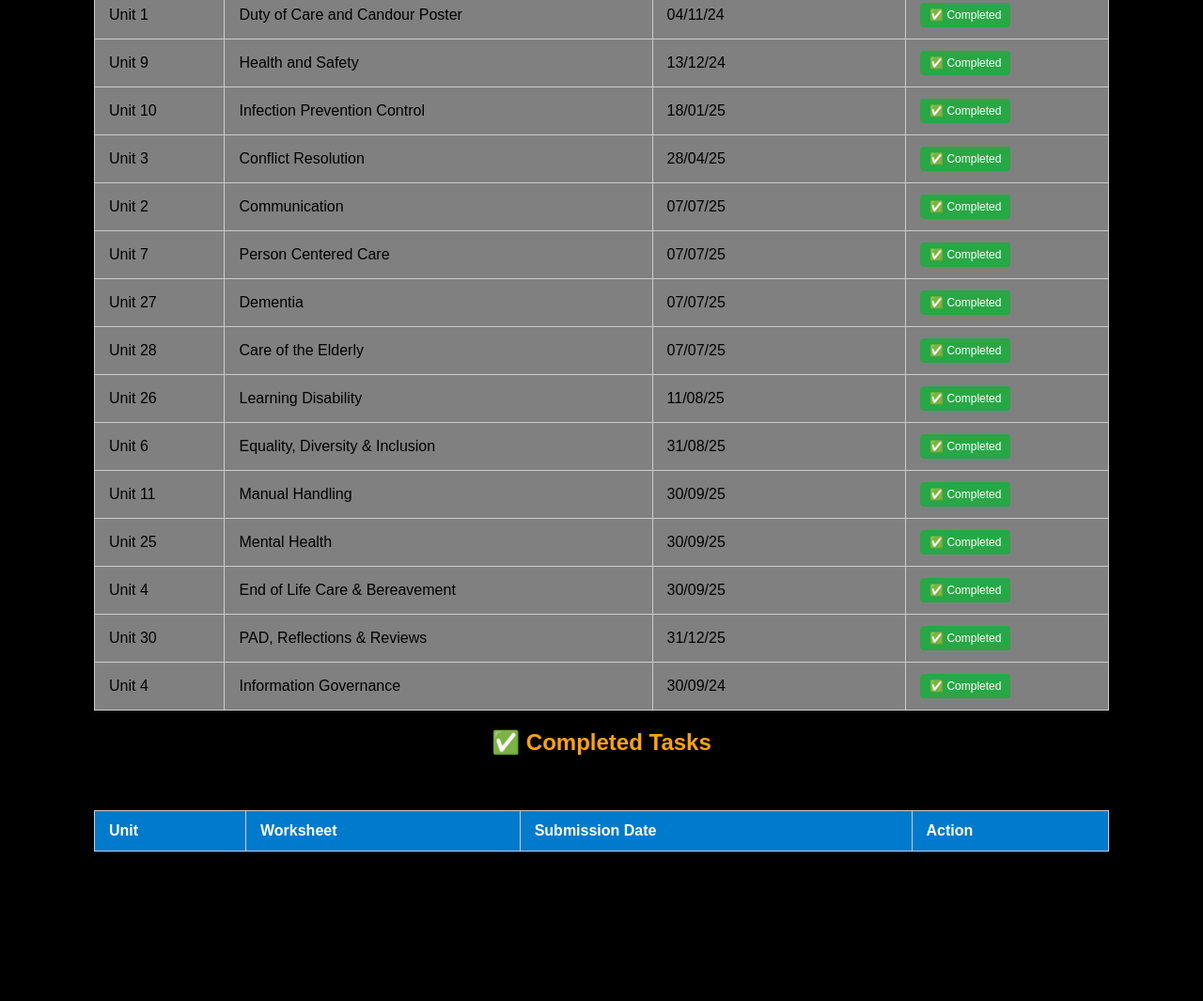
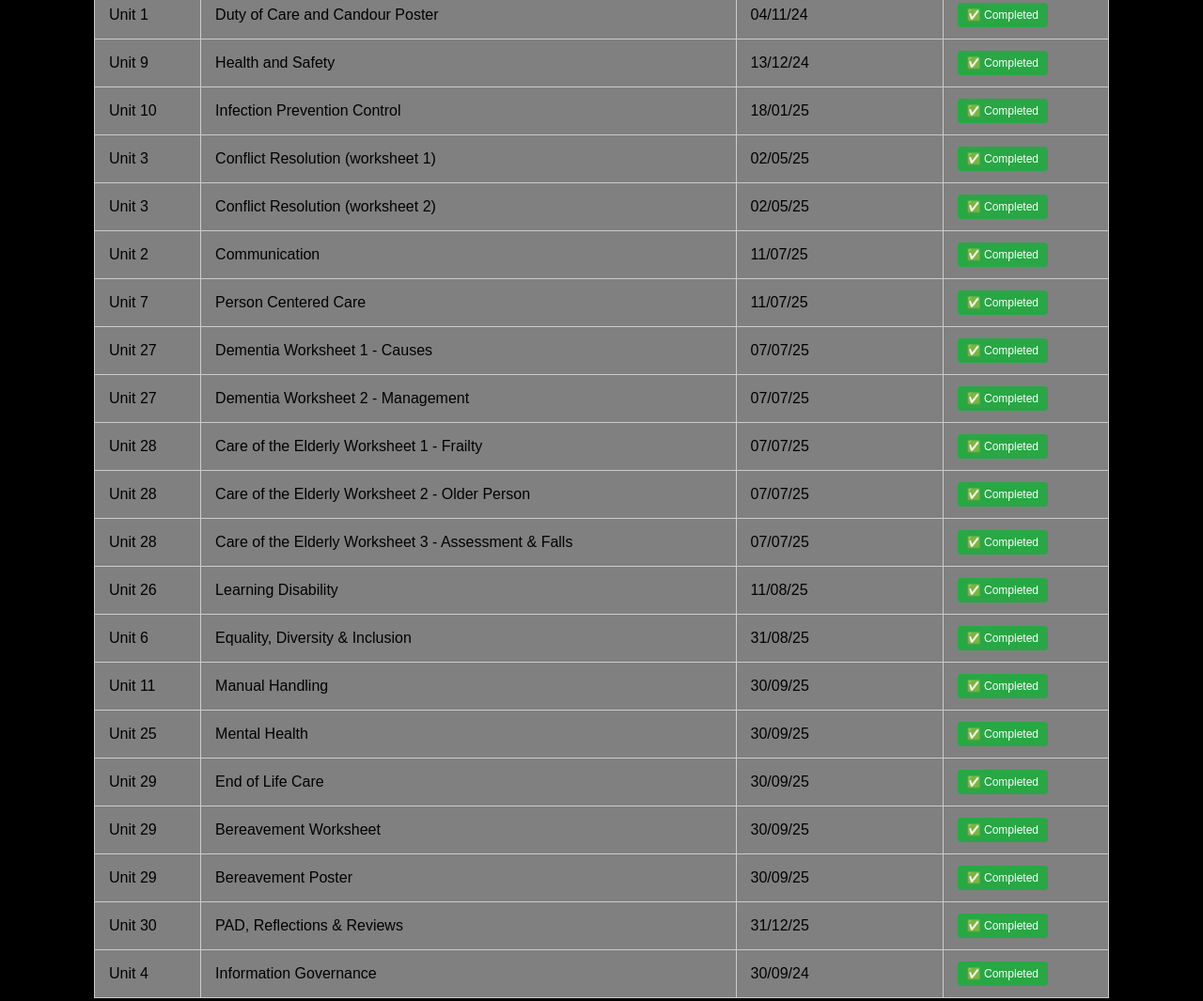
Before and after one commit to Steven0999/Worksheet-Checklist, a plain HTML site: page index.html in a window 1280 px wide. Shown: the part 473-1538 px from the top of the page at 94% size. Before the commit the page ends 1419 px from the top, so only its background shows below. Drawn offline with Linux system fonts and the light colour scheme.

Commit message:
Update index.html

```diff
--- a/index.html
+++ b/index.html
@@ -122,16 +122,22 @@
       { unit: "Unit 1", worksheet: "Duty of Care and Candour Poster", submission: "04/11/24" },
       { unit: "Unit 9", worksheet: "Health and Safety", submission: "13/12/24" },
       { unit: "Unit 10", worksheet: "Infection Prevention Control", submission: "18/01/25" },
-      { unit: "Unit 3", worksheet: "Conflict Resolution", submission: "28/04/25" },
-      { unit: "Unit 2", worksheet: "Communication", submission: "07/07/25" },
-      { unit: "Unit 7", worksheet: "Person Centered Care", submission: "07/07/25" },
-      { unit: "Unit 27", worksheet: "Dementia", submission: "07/07/25" },
-      { unit: "Unit 28", worksheet: "Care of the Elderly", submission: "07/07/25" },
+      { unit: "Unit 3", worksheet: "Conflict Resolution (worksheet 1)", submission: "02/05/25" },
+      { unit: "Unit 3", worksheet: "Conflict Resolution (worksheet 2)", submission: "02/05/25" },
+      { unit: "Unit 2", worksheet: "Communication", submission: "11/07/25" },
+      { unit: "Unit 7", worksheet: "Person Centered Care", submission: "11/07/25" },
+      { unit: "Unit 27", worksheet: "Dementia Worksheet 1 - Causes", submission: "07/07/25" },
+      { unit: "Unit 27", worksheet: "Dementia Worksheet 2 - Management", submission: "07/07/25" },
+      { unit: "Unit 28", worksheet: "Care of the Elderly Worksheet 1 - Frailty", submission: "07/07/25" },
+      { unit: "Unit 28", worksheet: "Care of the Elderly Worksheet 2 - Older Person", submission: "07/07/25" },
+      { unit: "Unit 28", worksheet: "Care of the Elderly Worksheet 3 - Assessment & Falls", submission: "07/07/25" },
       { unit: "Unit 26", worksheet: "Learning Disability", submission: "11/08/25" },
       { unit: "Unit 6", worksheet: "Equality, Diversity & Inclusion", submission: "31/08/25" },
       { unit: "Unit 11", worksheet: "Manual Handling", submission: "30/09/25" },
       { unit: "Unit 25", worksheet: "Mental Health", submission: "30/09/25" },
-      { unit: "Unit 4", worksheet: "End of Life Care & Bereavement", submission: "30/09/25" },
+      { unit: "Unit 29", worksheet: "End of Life Care", submission: "30/09/25" },
+      { unit: "Unit 29", worksheet: "Bereavement Worksheet", submission: "30/09/25" },
+      { unit: "Unit 29", worksheet: "Bereavement Poster", submission: "30/09/25" },
       { unit: "Unit 30", worksheet: "PAD, Reflections & Reviews", submission: "31/12/25" },
       { unit: "Unit 4", worksheet: "Information Governance", submission: "30/09/24" }
     ];
```
